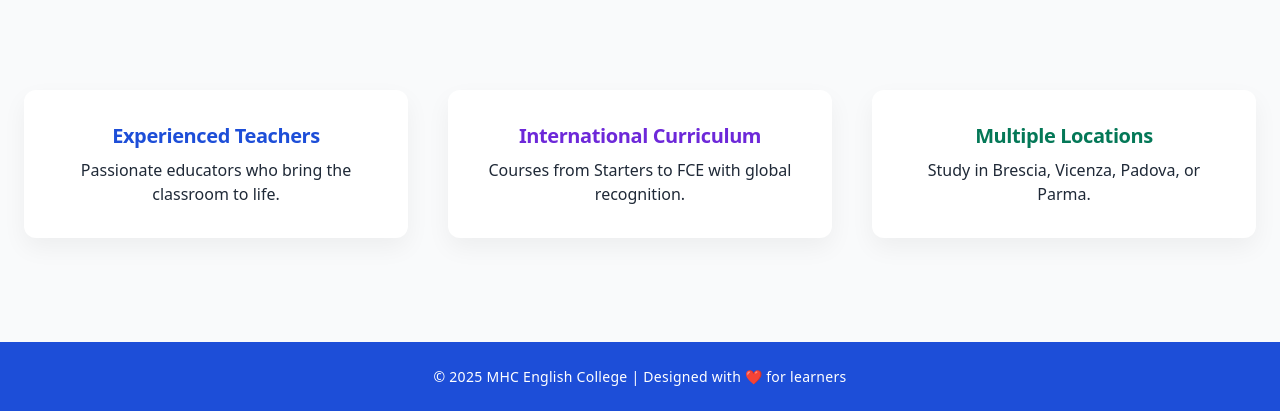
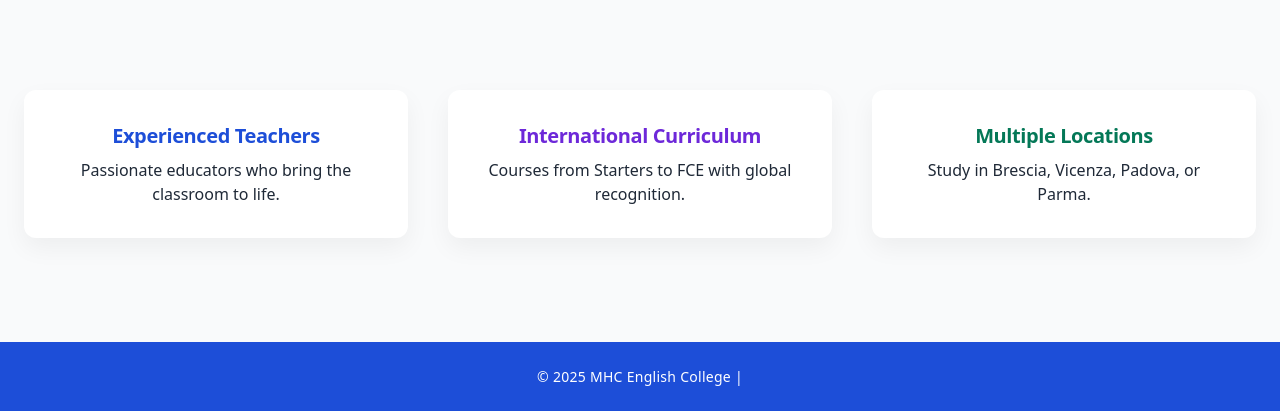
Before and after one commit to adriofdo/mhc_college, a plain HTML site: page index.html in a window 1280 px wide. Shown: the part 670-1081 px from the top of the page. Drawn offline with nearby package versions, Linux system fonts and the light colour scheme.

Commit message:
Update index.html

```diff
--- a/index.html
+++ b/index.html
@@ -61,7 +61,7 @@
 
   <!-- Footer -->
   <footer class="bg-blue-700 text-white text-center py-6 mt-10">
-    &copy; 2025 MHC English College | Designed with ❤️ for learners
+    &copy; 2025 MHC English College |
   </footer>
 
   <script>
```
